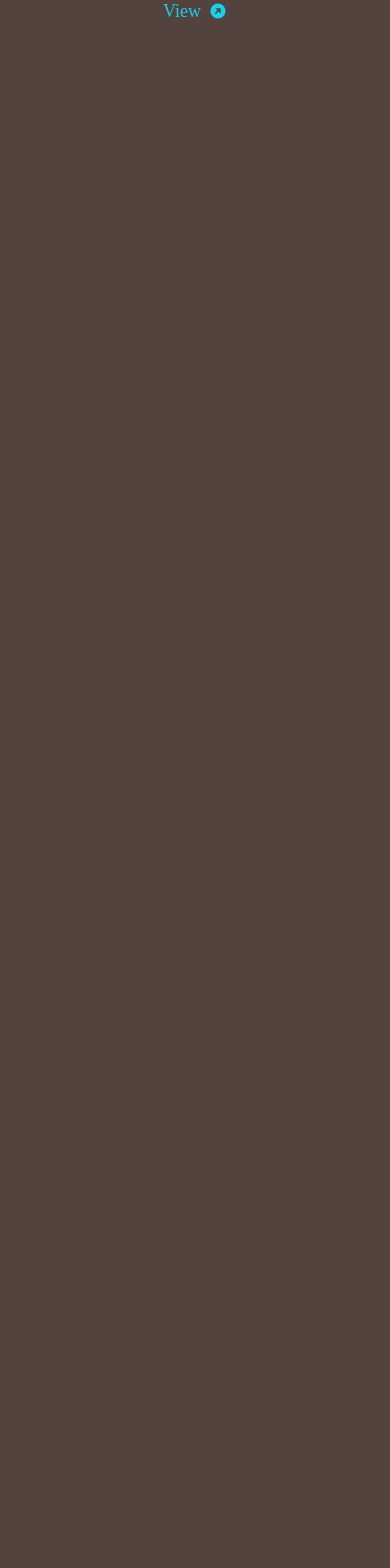
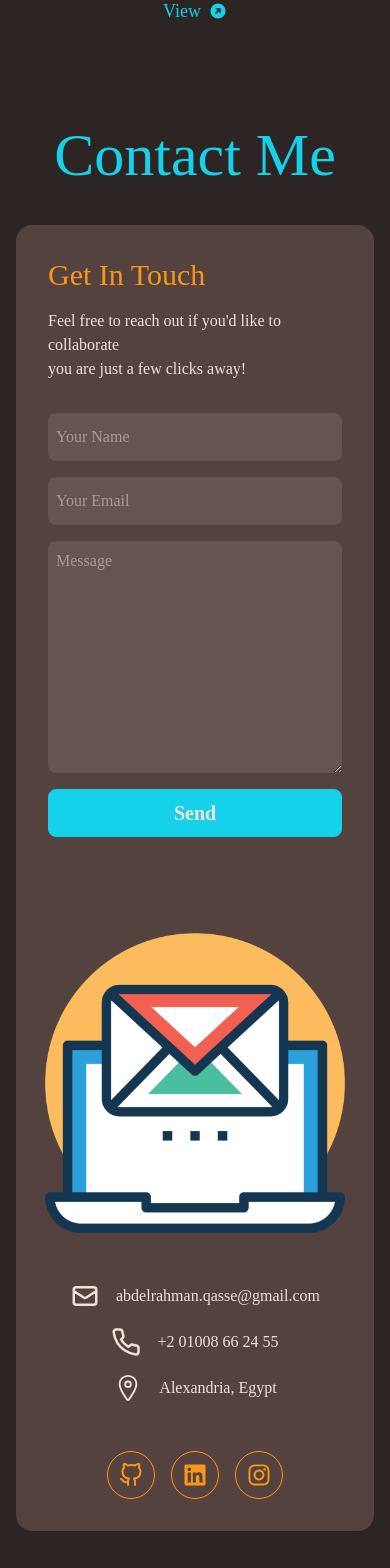
Before and after one commit to fauzan2798/aq-portofolio, a React (Vite) app: page / in a window 390 px wide. Shown: the part 6660-8228 px from the top of the page. Before the commit the page ends 7529 px from the top, so only its background shows below. Built offline with nearby package versions, Linux system fonts and the light colour scheme.

Commit message:
add-contact-me-sec

```diff
--- a/package.json
+++ b/package.json
@@ -10,7 +10,9 @@
     "preview": "vite preview"
   },
   "dependencies": {
+    "@emailjs/browser": "^4.4.1",
     "@tailwindcss/vite": "^4.0.8",
+    "emailjs": "^4.0.3",
     "react": "^19.0.0",
     "react-dom": "^19.0.0",
     "react-icons": "^5.5.0",
--- a/src/App.jsx
+++ b/src/App.jsx
@@ -1,4 +1,5 @@
 import AboutMeMain from "./components/aboutMeSection/AboutMeMain";
+import ContactMeMain from "./components/contactMeSection/ContactMeMain";
 import ExperienceMain from "./components/experienceSection/ExperienceMain";
 import HelperSection from "./components/HelperSection";
 import HeroGradient from "./components/heroSection/HeroGradient";
@@ -19,6 +20,7 @@ function App() {
       <SkillsMain />
       <ExperienceMain />
       <ProjectsMain />
+      <ContactMeMain />
       <HelperSection />
     </div>
   );
--- /dev/null
+++ b/src/components/contactMeSection/ContactForm.jsx
@@ -0,0 +1,93 @@
+import emailjs from "@emailjs/browser";
+import { useRef, useState } from "react";
+
+function ContactForm() {
+  const [name, setName] = useState("");
+  const [email, setEmail] = useState("");
+  const [message, setMessage] = useState("");
+  const [success, setSuccess] = useState("");
+  const [isLoading, setIsLoading] = useState(false);
+
+  const form = useRef();
+
+  const handleName = (e) => {
+    setName(e.target.value);
+  };
+  const handleEmail = (e) => {
+    setEmail(e.target.value);
+  };
+  const handleMessage = (e) => {
+    setMessage(e.target.value);
+  };
+
+  const sendEmail = (e) => {
+    e.preventDefault();
+
+    emailjs
+      .sendForm("service_0br37ob", "template_tr3g7tn", form.current, {
+        publicKey: "zxD4MKJ2BxLmS1ONb",
+      })
+      .then(
+        () => {
+          setName("");
+          setEmail("");
+          setMessage("");
+          setIsLoading(false);
+          setSuccess("Message Sent!");
+        },
+        (error) => {
+          console.log("FAILED...", error.text);
+        }
+      );
+  };
+
+  return (
+    <div>
+      <p className="text-cyan">{isLoading ? "Sending..." : success}</p>
+      <form
+        className="flex flex-col gap-4 text-white"
+        ref={form}
+        onSubmit={sendEmail}
+      >
+        <input
+          name="from_name"
+          type="text"
+          placeholder="Your Name"
+          required
+          value={name}
+          onChange={handleName}
+          className="h-12 rounded-lg bg-lightbrown px-2"
+        />
+        <input
+          name="from_email"
+          type="email"
+          placeholder="Your Email"
+          required
+          value={email}
+          onChange={handleEmail}
+          className="h-12 rounded-lg bg-lightbrown px-2"
+        />
+        <textarea
+          name="message"
+          placeholder="Message"
+          required
+          rows={"9"}
+          cols={"50"}
+          value={message}
+          onChange={handleMessage}
+          className=" rounded-lg bg-lightbrown p-2"
+        />
+
+        <button
+          type="submit"
+          className="w-full rounded-lg border border-cyan text-white h-12 font-bold text-xl hover:bg-darkcyan bg-cyan transition-all duration-500"
+          onClick={() => setIsLoading(true)}
+        >
+          Send
+        </button>
+      </form>
+    </div>
+  );
+}
+
+export default ContactForm;
--- /dev/null
+++ b/src/components/contactMeSection/ContactInfo.jsx
@@ -0,0 +1,16 @@
+import { FiPhone } from "react-icons/fi";
+import { HiOutlineMail } from "react-icons/hi";
+import { IoLocationOutline } from "react-icons/io5";
+import SingleInfo from "./SingleInfo";
+
+function ContactInfo() {
+  return (
+    <div className="flex flex-col gap-4 text-white">
+      <SingleInfo text="abdelrahman.qasse@gmail.com" Image={HiOutlineMail} />
+      <SingleInfo text="+2 01008 66 24 55" Image={FiPhone} />
+      <SingleInfo text="Alexandria, Egypt" Image={IoLocationOutline} />
+    </div>
+  );
+}
+
+export default ContactInfo;
--- /dev/null
+++ b/src/components/contactMeSection/ContactMeLeft.jsx
@@ -0,0 +1,18 @@
+import ContactForm from "./ContactForm";
+
+function ContactMeLeft() {
+  return (
+    <div className="flex flex-col gap-8 w-full">
+      <div>
+        <h2 className="text-orange text-3xl mb-4">Get In Touch</h2>
+        <p className="text-white">
+          Feel free to reach out if you&apos;d like to collaborate <br /> you
+          are just a few clicks away!
+        </p>
+      </div>
+      <ContactForm />
+    </div>
+  );
+}
+
+export default ContactMeLeft;
--- /dev/null
+++ b/src/components/contactMeSection/ContactMeMain.jsx
@@ -0,0 +1,19 @@
+import ContactMeLeft from "./ContactMeLeft";
+import ContactMeRight from "./ContactMeRight";
+
+function ContactMeMain() {
+  return (
+    <div
+      id="contact"
+      className="max-w-[1200px] mx-auto items-center justify-center mt-[100px] px-4"
+    >
+      <h2 className="text-cyan text-6xl mb-10 text-center">Contact Me</h2>
+      <div className="flex justify-between gap-24 bg-brown p-8 rounded-2xl lg:flex-row sm:flex-col">
+        <ContactMeLeft />
+        <ContactMeRight />
+      </div>
+    </div>
+  );
+}
+
+export default ContactMeMain;
--- /dev/null
+++ b/src/components/contactMeSection/ContactMeRight.jsx
@@ -0,0 +1,18 @@
+import ContactInfo from "./ContactInfo";
+import ContactSocial from "./ContactSocial";
+
+function ContactMeRight() {
+  return (
+    <div className="flex flex-col items-center jusitfy-center gap-12">
+      <img
+        src="../../../public/images/email-image.png"
+        alt=""
+        className="max-w-[300px]"
+      />
+      <ContactInfo />
+      <ContactSocial />
+    </div>
+  );
+}
+
+export default ContactMeRight;
--- /dev/null
+++ b/src/components/contactMeSection/ContactSocial.jsx
@@ -0,0 +1,15 @@
+import { FiGithub } from "react-icons/fi";
+import SingleContactSocial from "./SingleContactSocial";
+import { FaInstagram, FaLinkedin } from "react-icons/fa";
+
+function ContactSocial() {
+  return (
+    <div className="flex gap-4">
+      <SingleContactSocial link="" Icon={FiGithub} />
+      <SingleContactSocial link="" Icon={FaLinkedin} />
+      <SingleContactSocial link="" Icon={FaInstagram} />
+    </div>
+  );
+}
+
+export default ContactSocial;
--- /dev/null
+++ b/src/components/contactMeSection/SingleContactSocial.jsx
@@ -0,0 +1,12 @@
+/* eslint-disable react/prop-types */
+function SingleContactSocial({ Icon, link }) {
+  return (
+    <div className="text-2xl h-12 w-12 border border-orange text-orange rounded-full p-3 flex items-center justify-center">
+      <a href={link} className="cursor-pointer">
+        <Icon />
+      </a>
+    </div>
+  );
+}
+
+export default SingleContactSocial;
--- /dev/null
+++ b/src/components/contactMeSection/SingleInfo.jsx
@@ -0,0 +1,11 @@
+/* eslint-disable react/prop-types */
+function SingleInfo({ text, Image }) {
+  return (
+    <div className="flex gap-4 items-center justify-center">
+      <Image className="text-3xl" />
+      <p>{text}</p>
+    </div>
+  );
+}
+
+export default SingleInfo;
--- a/src/index.css
+++ b/src/index.css
@@ -34,5 +34,5 @@
 }
 
 body {
-  background-color: var(--color-brown);
+  background-color: var(--color-darkbrown);
 }
```
Also changed, not shown: 1 other file (tests, documents, lock files or other folders).
